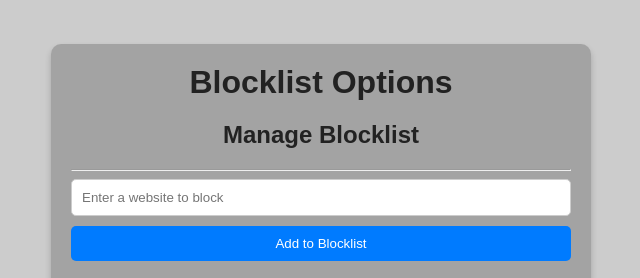
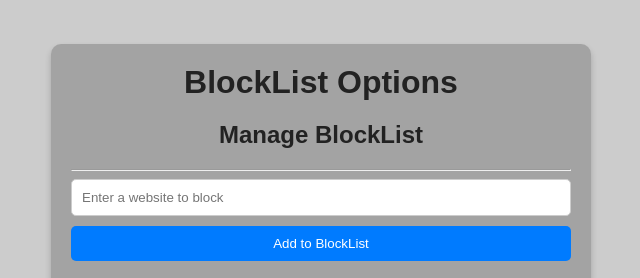
Before and after one commit to radioxeth/blocklist-extension, a browser extension: page blocklist/src/options/index.html in a window 1280 px wide. Shown: the top 278 px of the page, 319-959 px from the left. Drawn offline with Linux system fonts and the light colour scheme.

Commit message:
update promo

```diff
--- a/blocklist/src/options/index.html
+++ b/blocklist/src/options/index.html
@@ -2,19 +2,19 @@
 <html>
 
 <head>
-    <title>Blocklist | Options</title>
+    <title>BlockList | Options</title>
     <meta name="viewport" content="width=device-width, initial-scale=1.0">
     <link rel="stylesheet" href="./style.css">
 </head>
 
 <body>
     <div id="modal">
-        <h1>Blocklist Options</h1>
-        <h2>Manage Blocklist</h2>
+        <h1>BlockList Options</h1>
+        <h2>Manage BlockList</h2>
         <hr>
         <div>
             <input type="text" id="blocklistInput" placeholder="Enter a website to block">
-            <button id="blockButton" title="Add site to blocklist">Add to Blocklist</button>
+            <button id="blockButton" title="Add site to blocklist">Add to BlockList</button>
             <div id="table-div">
                 <table>
                     <thead>
```
Also changed, not shown: blocklist/src/blocked/index.html (+1 -1 lines), blocklist/src/popup/index.html (+2 -2 lines), README.md, promo/blocked.png, promo/options.png, promo/popup.png, promo/popup_full.png.
